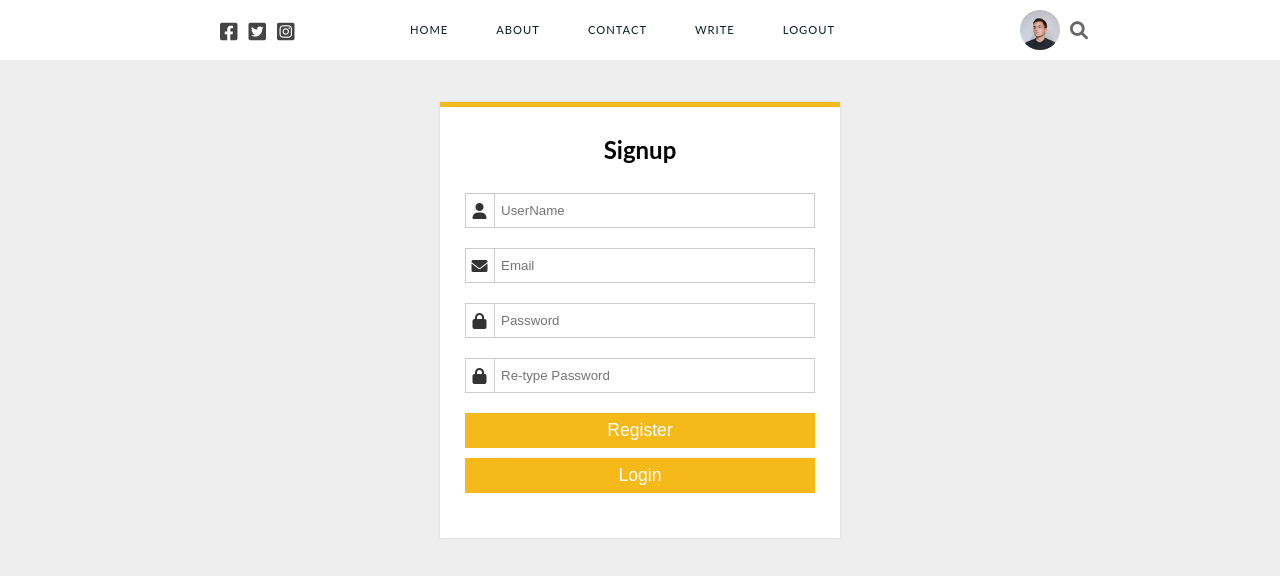
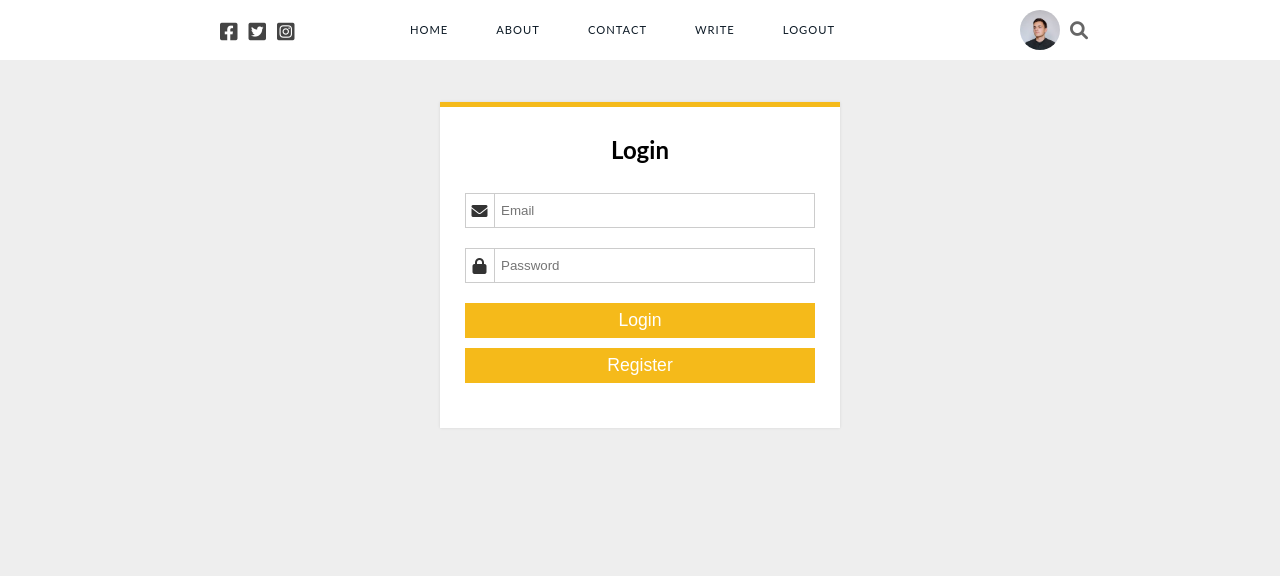
Before and after one commit to mizan4392/awesome-blog, a React (Create React App) app in the folder client/: page /login in a window 1280 px wide. Shown: the top 576 px of the page. Built offline with nearby package versions, Linux system fonts and the light colour scheme.

Commit message:
added react router

```diff
--- a/client/package.json
+++ b/client/package.json
@@ -12,6 +12,7 @@
     "@types/react-dom": "^17.0.0",
     "react": "^17.0.2",
     "react-dom": "^17.0.2",
+    "react-router-dom": "^5.3.0",
     "react-scripts": "4.0.3",
     "typescript": "^4.1.2",
     "web-vitals": "^1.0.1"
@@ -39,5 +40,8 @@
       "last 1 firefox version",
       "last 1 safari version"
     ]
+  },
+  "devDependencies": {
+    "@types/react-router-dom": "^5.3.1"
   }
 }
--- a/client/src/App.tsx
+++ b/client/src/App.tsx
@@ -6,17 +6,36 @@ import Login from "./pages/authentication/login/login.page";
 import Signup from "./pages/authentication/signup/signup.page";
 import Profile from "./pages/profile/profile.page";
 import Single from "./pages/single/single.page";
+import { BrowserRouter as Router, Switch, Route, Link } from "react-router-dom";
+import Home from "./pages/home/home.page";
 
 function App() {
+  const user = false;
   return (
     <div>
-      <TopBar />
-      {/* <Home /> */}
-      {/* <Single /> */}
-      {/* <CreatePost /> */}
-      {/* <Profile /> */}
-      {/* <Login /> */}
-      <Signup />
+      <Router>
+        <TopBar />
+        <Switch>
+          <Route exact path="/">
+            <Home />
+          </Route>
+          <Route exact path="/register">
+            <Signup />
+          </Route>
+          <Route exact path="/login">
+            <Login />
+          </Route>
+          <Route exact path="/write">
+            <CreatePost />
+          </Route>
+          <Route exact path="/profile">
+            <Profile />
+          </Route>
+          <Route exact path="/post/:postId">
+            <Single />
+          </Route>
+        </Switch>
+      </Router>
     </div>
   );
 }
--- a/client/src/components/topBar/topBar.tsx
+++ b/client/src/components/topBar/topBar.tsx
@@ -1,4 +1,5 @@
 import React, { ReactElement, useState } from "react";
+import { NavLink } from "react-router-dom";
 import "./topBar.css";
 interface Props {}
 
@@ -20,16 +21,16 @@ export default function TopBar({}: Props): ReactElement {
 
           <ul id="menu">
             <li>
-              <a href="#home">Home</a>
+              <NavLink to="/">Home</NavLink>
             </li>
             <li>
-              <a href="#services">About</a>
+              <NavLink to="/profile">About</NavLink>
             </li>
             <li>
-              <a href="#about">Contact</a>
+              <NavLink to="/">Contact</NavLink>
             </li>
             <li>
-              <a href="#contact">Write</a>
+              <NavLink to="/write">Write</NavLink>
             </li>
             <li>
               <a href="#contact">LogOut</a>
--- a/client/src/pages/authentication/login/login.page.tsx
+++ b/client/src/pages/authentication/login/login.page.tsx
@@ -1,8 +1,10 @@
 import React, { ReactElement } from "react";
+import { useHistory } from "react-router";
 import "./login.css";
 interface Props {}
 
 export default function Login({}: Props): ReactElement {
+  const history = useHistory();
   return (
     <div className="form_wrapper">
       <div className="title_container">
@@ -31,7 +33,14 @@ export default function Login({}: Props): ReactElement {
                 />
               </div>
               <input className="button" type="submit" value="Login" />
-              <input className="ext-btn" type="button" value="Register" />
+              <input
+                className="ext-btn"
+                type="button"
+                value="Register"
+                onClick={() => {
+                  history.push("/register");
+                }}
+              />
             </form>
           </div>
         </div>
--- a/client/src/pages/authentication/signup/signup.page.tsx
+++ b/client/src/pages/authentication/signup/signup.page.tsx
@@ -1,8 +1,10 @@
 import React, { ReactElement } from "react";
+import { useHistory } from "react-router";
 import "../login/login.css";
 interface Props {}
 
 export default function Signup({}: Props): ReactElement {
+  const history = useHistory();
   return (
     <div className="form_wrapper">
       <div className="title_container">
@@ -55,7 +57,14 @@ export default function Signup({}: Props): ReactElement {
                 />
               </div>
               <input className="button" type="submit" value="Register" />
-              <input className="ext-btn" type="button" value="Login" />
+              <input
+                className="ext-btn"
+                type="button"
+                value="Login"
+                onClick={() => {
+                  history.push("login");
+                }}
+              />
             </form>
           </div>
         </div>
```
Also changed, not shown: 1 other file (tests, documents, lock files or other folders).
